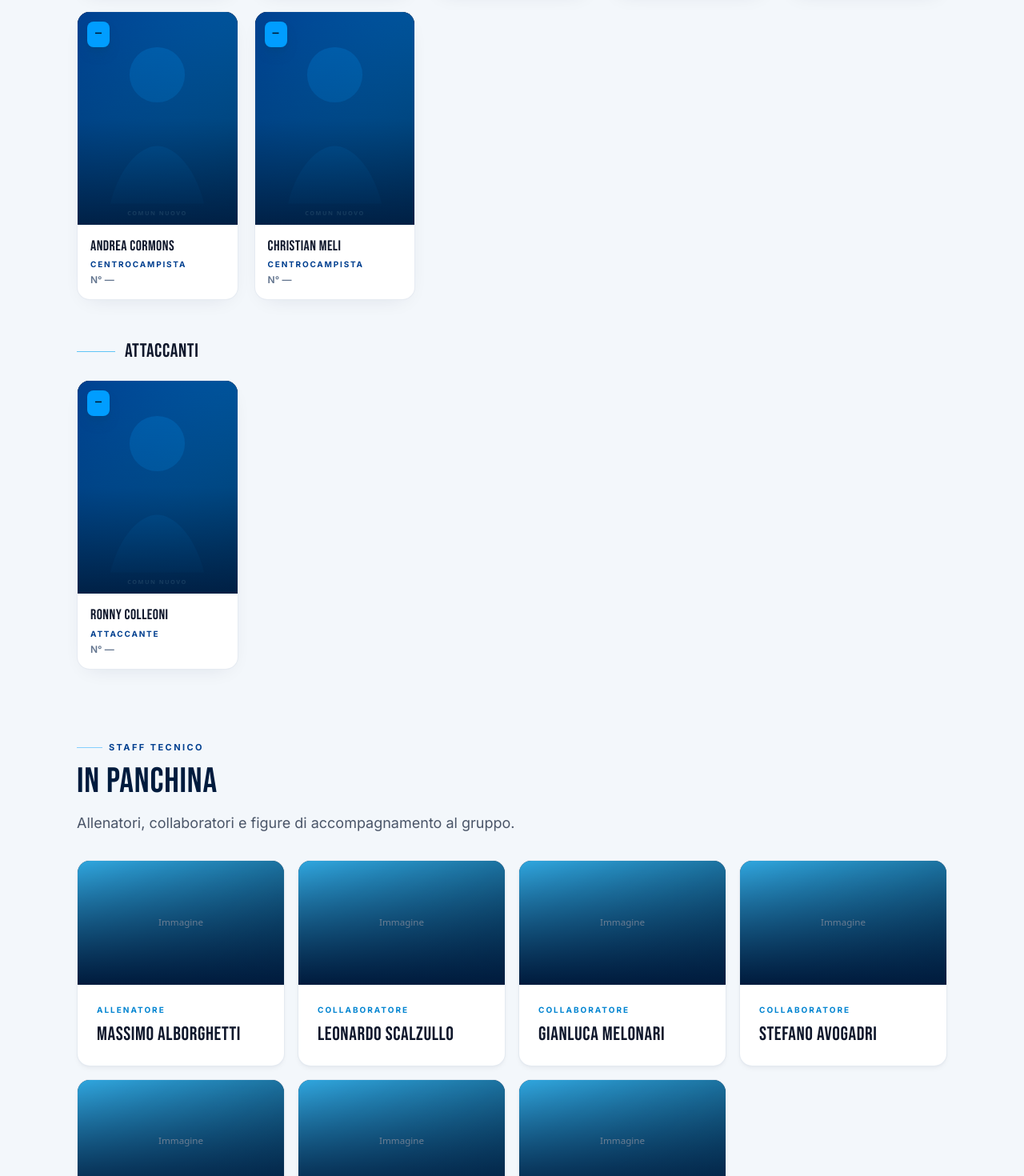
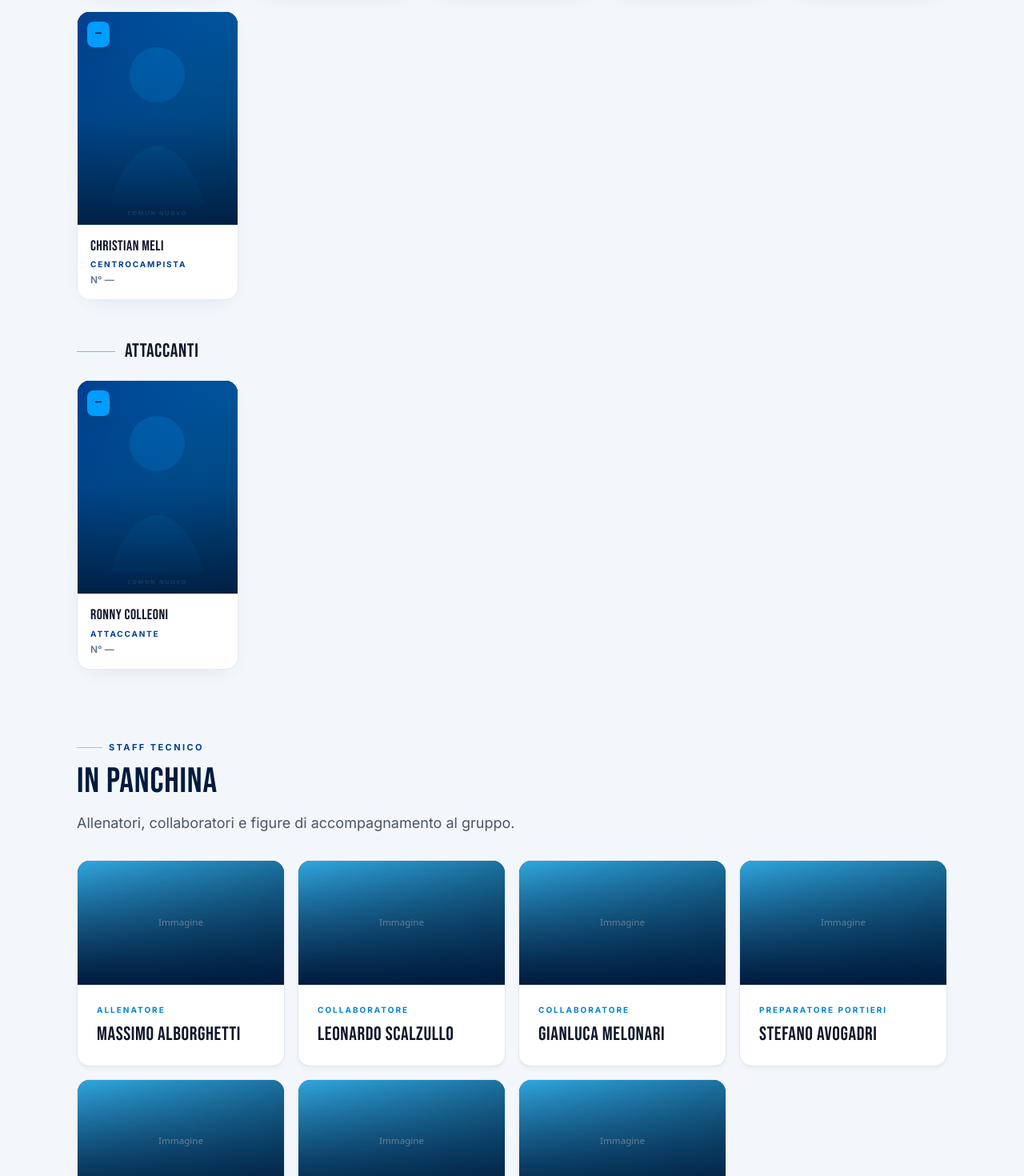
Before and after one commit to manueldavolio/comun-nuovo-sito, a Next.js app: page /prima-squadra in a window 1280 px wide. Shown: the part 2026-3496 px from the top of the page at 80% size. Built offline with nearby package versions, Linux system fonts and the light colour scheme; no server answers.

Commit message:
Aggiornata rosa prima squadra e staff tecnico

```diff
--- a/src/data/staff.ts
+++ b/src/data/staff.ts
@@ -122,7 +122,7 @@ export const staffMembers: StaffMember[] = [
   {
     id: "ps-4",
     name: "Stefano Avogadri",
-    role: "Collaboratore",
+    role: "Preparatore Portieri",
     category: "Prima Squadra",
     photo: staffPhoto(6),
     description: "Contribuisce alla crescita tecnica e al clima di squadra.",
--- a/src/data/teams/prima-squadra.ts
+++ b/src/data/teams/prima-squadra.ts
@@ -37,7 +37,6 @@ export const teamPageData = {
     { id: "ps-p10", name: "Marco Galletti", role: "Centrocampista" },
     { id: "ps-p11", name: "Simone Locatelli", role: "Centrocampista" },
     { id: "ps-p12", name: "Emmanuel Marotta", role: "Centrocampista" },
-    { id: "ps-p13", name: "Andrea Cormons", role: "Centrocampista" },
     { id: "ps-p14", name: "Christian Meli", role: "Centrocampista" },
     { id: "ps-p15", name: "Ronny Colleoni", role: "Attaccante" },
   ],
@@ -45,7 +44,7 @@ export const teamPageData = {
     { id: "ps-st-1", name: "Massimo Alborghetti", role: "Allenatore" },
     { id: "ps-st-2", name: "Leonardo Scalzullo", role: "Collaboratore" },
     { id: "ps-st-3", name: "Gianluca Melonari", role: "Collaboratore" },
-    { id: "ps-st-4", name: "Stefano Avogadri", role: "Collaboratore" },
+    { id: "ps-st-4", name: "Stefano Avogadri", role: "Preparatore Portieri" },
     { id: "ps-st-5", name: "Giuseppe Boccia", role: "Collaboratore" },
     { id: "ps-st-6", name: "Davide Albanese", role: "Collaboratore" },
     { id: "ps-st-7", name: "Miriam Diotti", role: "Osteopata" },
--- a/src/types/team.ts
+++ b/src/types/team.ts
@@ -16,6 +16,7 @@ export type TechnicalStaffRole =
   | "Collaboratore"
   | "Coordinatrice"
   | "Preparatore"
+  | "Preparatore Portieri"
   | "Dirigente"
   | "Osteopata";
 
```
